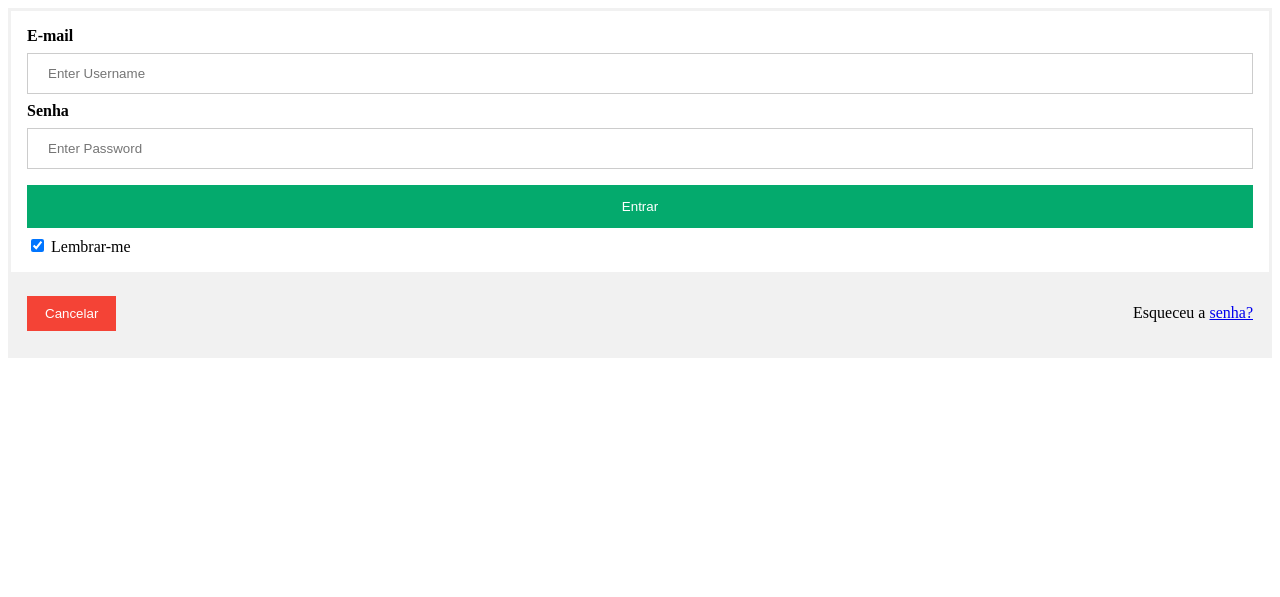
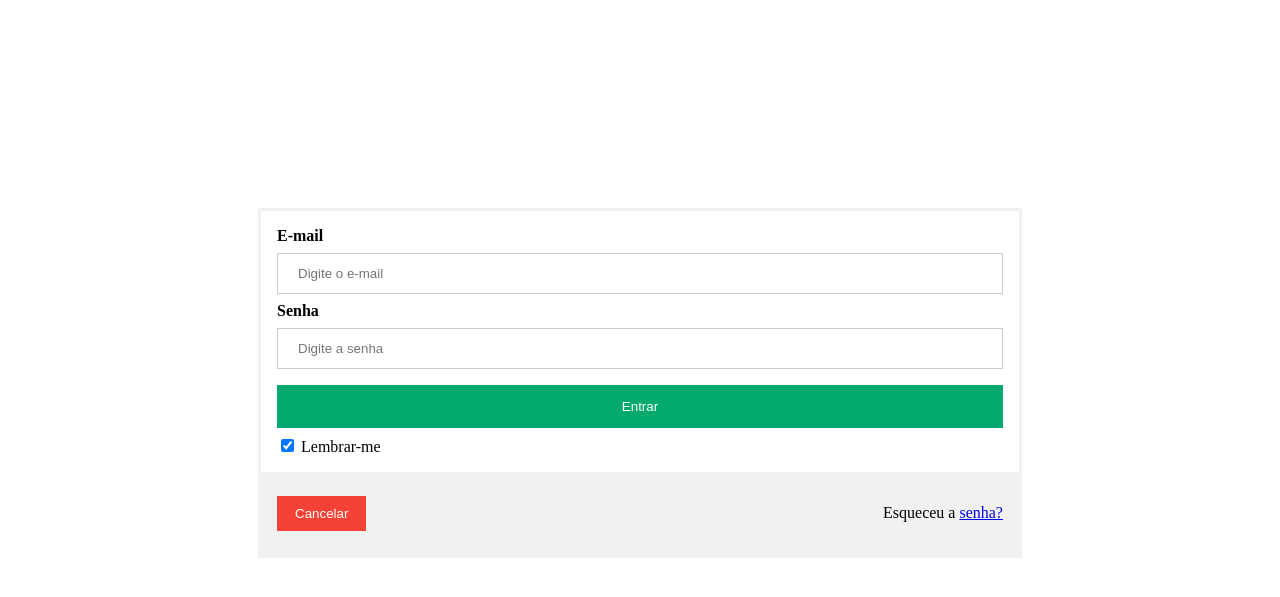
Before and after one commit to orafaeldantas/habit-tracker, a Flask app: page /login in a window 1280 px wide. Shown: the top 597 px of the page. Run offline with Flask 3, Linux system fonts and the light colour scheme.

Commit message:
feat: add login_user() in app.py

```diff
--- a/app.py
+++ b/app.py
@@ -1,5 +1,5 @@
 from flask import Flask, g, request, render_template, redirect, url_for
-from database import get_db, insert_db
+from database import get_db, insert_db, verify_login
 
 
 app = Flask(__name__)
@@ -41,7 +41,12 @@ def register_user():
 
 @app.route('/login', methods=['GET', 'POST'])
 def login_user():
-    ...
+
+    if request.method == 'POST':
+        if verify_login(request.form['email'], request.form['psw']) == 1:
+            return redirect(url_for('hello'))
+        else:
+            return 'Usuário não cadastrado!'
     return render_template('login.html')
 
 if __name__ == '__main__':
--- a/database.py
+++ b/database.py
@@ -22,3 +22,16 @@ def insert_db(name, email, password):
     except sqlite3.Error as e:
         print(f'Erro SQLite: {e}')
         return False
+
+def verify_login(email, password):
+    try:
+        with get_db() as conn:
+            cur = conn.cursor()
+            cur.execute("SELECT EXISTS(SELECT 1 FROM users WHERE email = ? AND password = ?)", (email, password,))
+            user_exists = cur.fetchone()[0]
+
+            return user_exists
+
+    except sqlite3.Error as e:
+        print(f'Erro SQLite: {e}')
+        return False
--- a/static/css/login.css
+++ b/static/css/login.css
@@ -1,4 +1,10 @@
- /* Bordered form */
+body {
+    display: flex;
+    align-items: center;
+    justify-content: center;
+    padding-top: 200px;
+}
+
  form {
     border: 3px solid #f1f1f1;
   }
--- a/templates/login.html
+++ b/templates/login.html
@@ -11,10 +11,10 @@
     <form action="{{ url_for('login_user') }}" method="post">
         <div class="container">
           <label for="uname"><b>E-mail</b></label>
-          <input type="text" placeholder="Enter Username" name="uname" required>
+          <input type="text" placeholder="Digite o e-mail" name="email" required>
 
           <label for="psw"><b>Senha</b></label>
-          <input type="password" placeholder="Enter Password" name="psw" required>
+          <input type="password" placeholder="Digite a senha" name="psw" required>
 
           <button type="submit">Entrar</button>
           <label>
```
